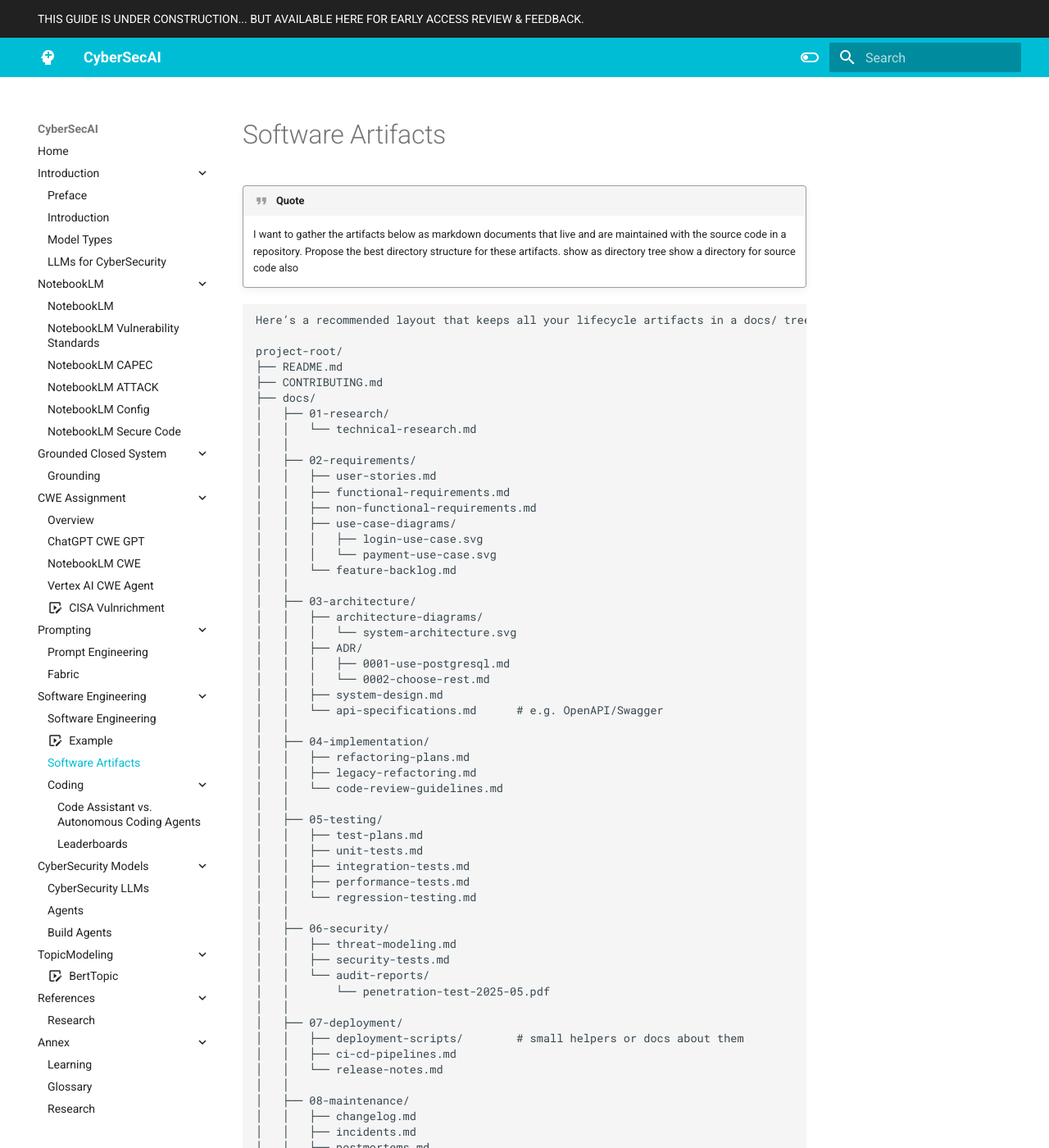
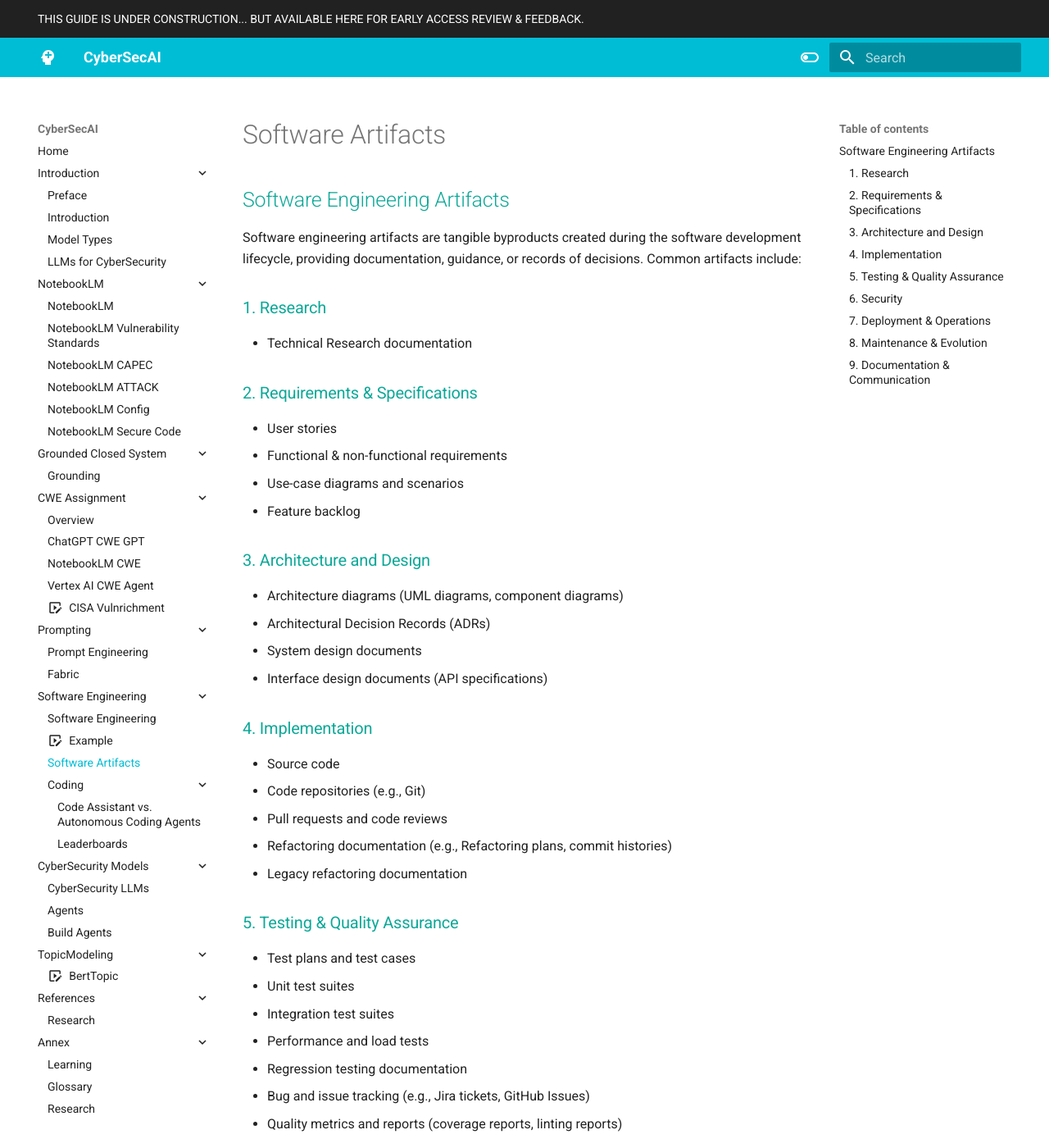
Before and after one commit to CyberSecAI/CyberSecAI.github.io, an MkDocs documentation site: the page built from docs/software/software_artifacts.md, in a window 1280 px wide and 1400 px high. Shown: the whole window at 82% size. Built offline with MkDocs 1.6.1 and Material for MkDocs 9.7.7, drawn with Linux system fonts in a browser that asks for light colours; comment, search, counter and statistics services are not loaded; some of the changed text lies outside the part shown.

````diff
--- a/docs/software/software_artifacts.md
+++ b/docs/software/software_artifacts.md
@@ -1,9 +1,77 @@
 
-!!! quote
-    I want to gather the artifacts below as markdown documents that live and are maintained with the source code in a repository.
-    Propose the best directory structure for these artifacts.
-    show as directory tree
-    show a directory for source code also
+
+## Software Engineering Artifacts
+
+Software engineering artifacts are tangible byproducts created during the software development lifecycle, providing documentation, guidance, or records of decisions. Common artifacts include:
+
+### 1. Research
+
+* Technical Research documentation
+
+### 2. Requirements & Specifications
+
+* User stories
+* Functional & non-functional requirements
+* Use-case diagrams and scenarios
+* Feature backlog
+
+### 3. Architecture and Design
+
+* Architecture diagrams (UML diagrams, component diagrams)
+* Architectural Decision Records (ADRs)
+* System design documents
+* Interface design documents (API specifications)
+
+### 4. Implementation
+
+* Source code
+* Code repositories (e.g., Git)
+* Pull requests and code reviews
+* Refactoring documentation (e.g., Refactoring plans, commit histories)
+* Legacy refactoring documentation
+
+### 5. Testing & Quality Assurance
+
+* Test plans and test cases
+* Unit test suites
+* Integration test suites
+* Performance and load tests
+* Regression testing documentation
+* Bug and issue tracking (e.g., Jira tickets, GitHub Issues)
+* Quality metrics and reports (coverage reports, linting reports)
+
+### 6. Security
+
+* Threat modeling artifacts
+* Security test reports (penetration tests, vulnerability scans)
+* Security code reviews
+* Audit reports
+
+### 7. Deployment & Operations
+
+* Deployment scripts and Infrastructure as Code (IaC) artifacts
+* CI/CD pipeline configurations
+* Release notes
+* Monitoring dashboards and alerts
+* Operational documentation (runbooks, disaster recovery plans)
+
+### 8. Maintenance & Evolution
+
+* Change logs
+* Incident management records
+* Maintenance logs
+* Post-mortem reports
+
+### 9. Documentation & Communication
+
+* Project plans and schedules
+* Meeting notes and decisions
+* User documentation and manuals
+* API documentation (e.g., Swagger/OpenAPI specs)
+
+These artifacts help in achieving clarity, communication, traceability, and accountability throughout the software development lifecycle (SDLC), ensuring higher software quality and maintainability.
+
+
 
 ```
 Here’s a recommended layout that keeps all your lifecycle artifacts in a docs/ tree (organized by phase), alongside your src/ code, infra, CI/CD, etc. Everything’s Markdown (or other asset) so it lives right in the repo:
````
Also changed, not shown: docs/software/introduction.md (+80 -82 lines).
